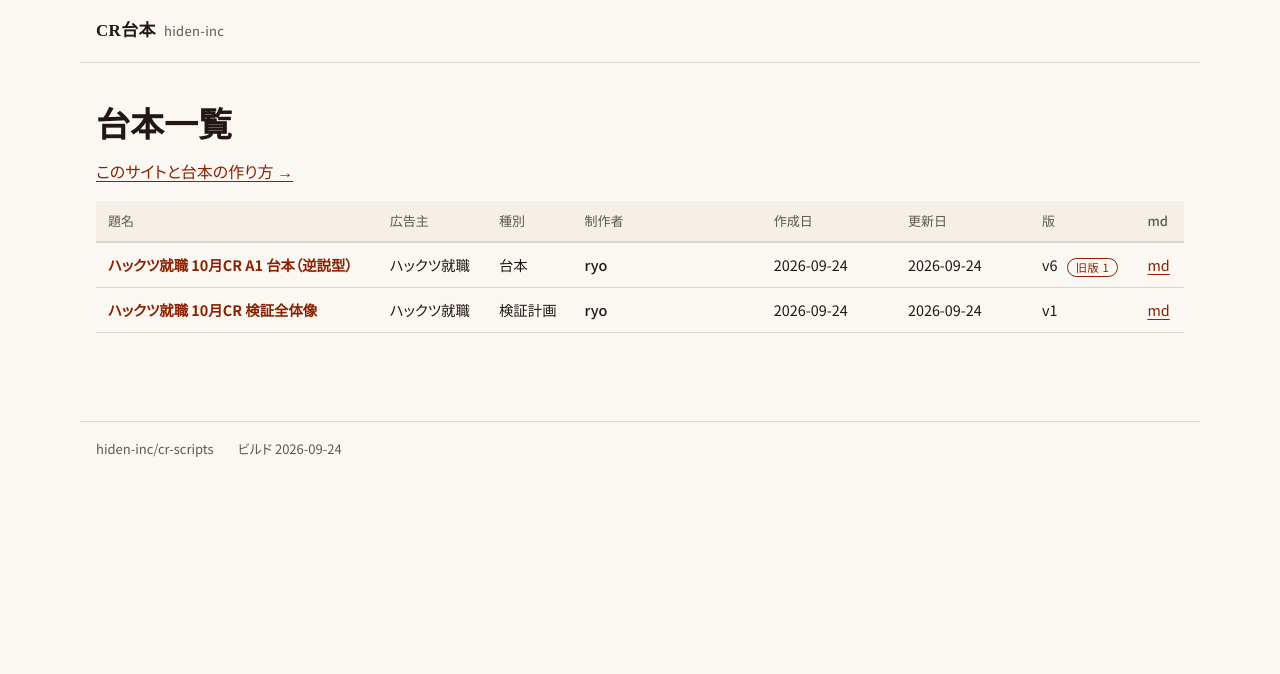
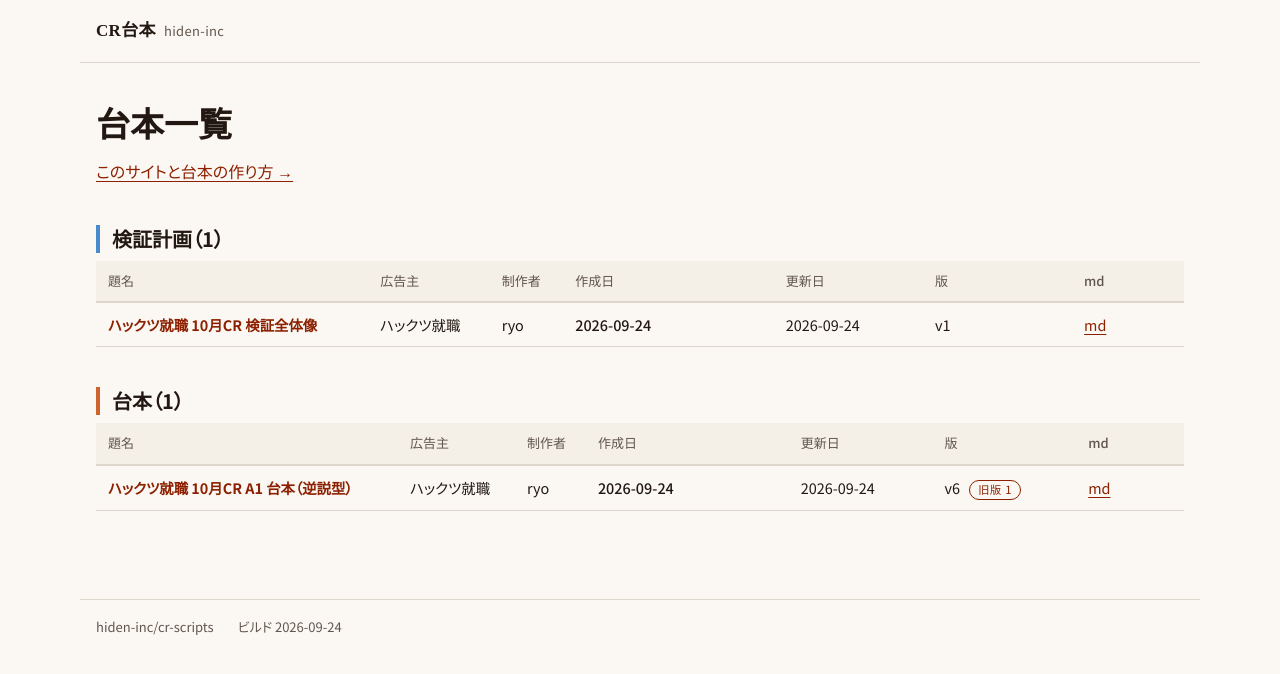
Before and after one commit to hiden-inc/cr-scripts, a Jekyll site: the page built from index.md, in a window 1280 px wide. Shown: the top 674 px of the page. Built offline with Jekyll 4.4.1, drawn with Linux system fonts in a browser that asks for light colours; some web fonts are replaced.

Commit message:
feat: 一覧を種別セクション（検証計画／台本）ごとの表に分割
Co-Authored-By: Claude Opus 5.5 <noreply@anthropic.com>

```diff
--- a/_config.yml
+++ b/_config.yml
@@ -24,10 +24,10 @@ defaults:
 # 広告主ディレクトリ → 表示名（一覧ページ用の宣言。追加はここに1行）
 advertisers:
   hackz: ハックツ就職
-# 種別 → 表示名
+# 種別 → 表示名（一覧ページはこの順にセクションを分けて表を出す）
 kinds:
+  plan: 検証計画
   script: 台本
-  plan: 検証計画
 exclude:
   - README.md
   - publish.py
--- a/assets/css/style.css
+++ b/assets/css/style.css
@@ -157,6 +157,9 @@ body[data-kind="index"] .script > * { max-width: none; }
 body[data-kind="index"] .script td:first-child { font-weight: 700; }
 body[data-kind="index"] .script td:first-child a { text-decoration: none; }
 body[data-kind="index"] .script td:first-child a:hover { text-decoration: underline; }
+body[data-kind="index"] .script h2.sec { padding-left: 12px; border-left: 4px solid var(--sec-color); }
+body[data-kind="index"] .script h2.sec-script { --sec-color: oklch(62% 0.15 45); }
+body[data-kind="index"] .script h2.sec-plan { --sec-color: oklch(62% 0.12 250); }
 .kind { display: inline-block; font-size: 0.75rem; letter-spacing: 0.08em; font-weight: 500; color: var(--color-accent-ink); border: 1px solid currentColor; border-radius: 999px; padding: 2px 10px; margin: var(--space-md) 0 0; }
 .meta { color: var(--color-ink-2); font-size: var(--text-sm); line-height: 1.7; margin: 0 0 var(--space-lg); padding-bottom: var(--space-lg); border-bottom: var(--rule); display: flex; flex-wrap: wrap; gap: 2px var(--space-md); }
 .meta b { font-weight: 500; color: var(--color-ink); }
--- a/index.md
+++ b/index.md
@@ -2,9 +2,14 @@
 title: 台本一覧
 ---
 [このサイトと台本の作り方 →](guide.md)
+{% for k in site.kinds %}{%- assign rows = "" | split: "" %}{%- for p in site.pages %}{%- assign m = site.data.scripts[p.path] %}{%- if m and m.archived != true and m.kind == k[0] %}{%- assign rows = rows | push: p %}{%- endif %}{%- endfor %}{%- if rows.size > 0 %}
 
-| 題名 | 広告主 | 種別 | 制作者 | 作成日 | 更新日 | 版 | md |
-|---|---|---|---|---|---|---|---|
-{%- for p in site.pages %}{%- assign m = site.data.scripts[p.path] %}{%- if m and m.archived != true %}{%- assign dir = p.path | split: '/' | first %}{%- assign fam = p.path | replace: '.md', '/' %}{%- assign n = 0 %}{%- for e in site.data.scripts %}{%- if e[0] contains fam and e[1].archived %}{%- assign n = n | plus: 1 %}{%- endif %}{%- endfor %}
-| [{{ p.title }}]({{ p.url | relative_url }}) | {{ site.advertisers[dir] | default: dir }} | {{ site.kinds[m.kind] | default: m.kind }} | {{ m.author }} | {{ m.created }} | {{ m.updated }} | v{{ m.version }}{% if n > 0 %} <span class="tag">旧版 {{ n }}</span>{% endif %} | [md]({{ p.path | relative_url }}) |
-{%- endif %}{%- endfor %}
+## {{ k[1] }}（{{ rows.size }}）
+{: .sec .sec-{{ k[0] }}}
+
+| 題名 | 広告主 | 制作者 | 作成日 | 更新日 | 版 | md |
+|---|---|---|---|---|---|---|
+{%- for p in rows %}{%- assign m = site.data.scripts[p.path] %}{%- assign dir = p.path | split: '/' | first %}{%- assign fam = p.path | replace: '.md', '/' %}{%- assign n = 0 %}{%- for e in site.data.scripts %}{%- if e[0] contains fam and e[1].archived %}{%- assign n = n | plus: 1 %}{%- endif %}{%- endfor %}
+| [{{ p.title }}]({{ p.url | relative_url }}) | {{ site.advertisers[dir] | default: dir }} | {{ m.author }} | {{ m.created }} | {{ m.updated }} | v{{ m.version }}{% if n > 0 %} <span class="tag">旧版 {{ n }}</span>{% endif %} | [md]({{ p.path | relative_url }}) |
+{%- endfor %}
+{%- endif %}{% endfor %}
```
